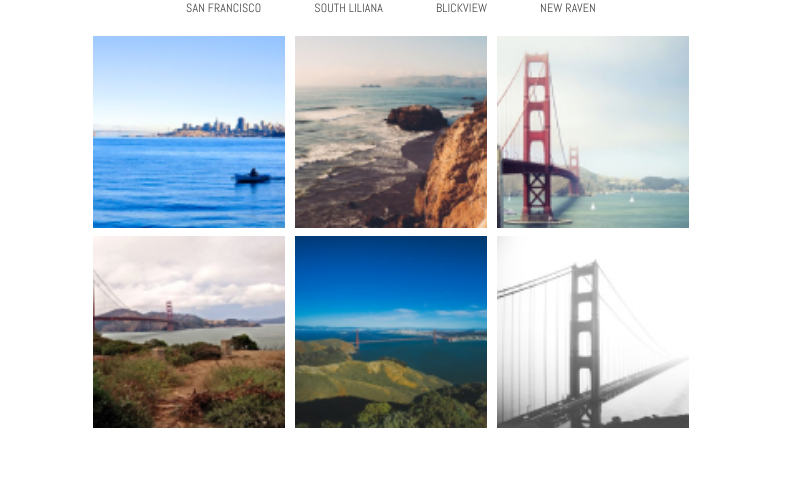
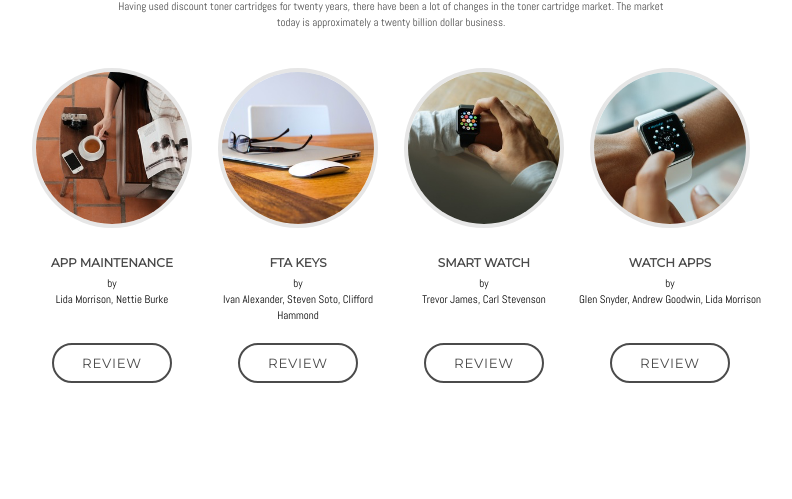
Before and after one commit to HoangLiarPhuongLe/html_css_training, a website built with Parcel: page practice-two/src/index.html in a window 1280 px wide. Shown: the part 93-592 px from the top of the page, without its empty margins (249-1041 px from the left). Built offline with nearby package versions, Linux system fonts and the light colour scheme.

Commit message:
fix(products section): add padding for products section

```diff
--- a/practice-two/src/index.html
+++ b/practice-two/src/index.html
@@ -8,54 +8,6 @@
 </head>
 <body>
     <main>
-      <!-- Start Places Section -->
-      <section class="places" >
-        <div class="container">
-          <h2 class="section-title">Places</h2>
-          <select class="dropdown">
-            <option> san francisco</option>
-            <option> south liliana</option>
-            <option> blickview </option>
-            <option> new raven </option>
-          </select>
-          <ul class="tab">
-            <li>
-              <a class="tab__item" href="javascript:void(0)">san francisco</a>
-            </li>
-            <li>
-              <a class="tab__item" href="javascript:void(0)">south liliana</a>
-            </li>
-            <li>
-              <a class="tab__item" href="javascript:void(0)">blickview</a>
-            </li>
-            <li>
-              <a class="tab__item" href="javascript:void(0)">new raven</a>
-            </li>
-          </ul>
-          <div class="card">
-            <div class="card__item">
-              <img src="assets/images/sea.jpg" alt="sea picture" />
-            </div>
-            <div class="card__item">
-              <img src="assets/images/coast.jpg" alt="coast picture" />
-            </div>
-            <div class="card__item">
-              <img src="assets/images/bridge.jpg" alt="bridge picture" />
-            </div>
-            <div class="card__item">
-              <img src="assets/images/coastline.jpg" alt="coastline picture" />
-            </div>
-            <div class="card__item">
-              <img src="assets/images/sky.jpg" alt="sky picture" />
-            </div>
-            <div class="card__item">
-              <img src="assets/images/fog.jpg" alt="fog picture" />
-            </div>
-          </div>
-        </div>
-      </section>
-      <!-- End Places Section -->
-
       <!-- Start Recent Products Section -->
       <section class="products">
         <div class="container">
--- a/practice-two/src/styles/components/button.css
+++ b/practice-two/src/styles/components/button.css
@@ -16,3 +16,10 @@
   text-transform: uppercase;
   cursor: pointer;
 }
+
+@media (min-width: 1440px) {
+  .btn {
+    font-size: var(--font-size-base);
+    letter-spacing: calc(1 / 16 * 1rem);
+  }
+}
--- a/practice-two/src/styles/pages/home/products.css
+++ b/practice-two/src/styles/pages/home/products.css
@@ -15,9 +15,9 @@
 .products-subtitle {
   text-align: center;
   color: var(--gray-bold-color);
-  width: 15.375rem;
-  margin-top: 7px;
-  margin-bottom: 20px;
+  width: 15.25rem;
+  margin-top: calc(7 / 16 * 1rem);
+  margin-bottom: 1.25rem;
 }
 
 .products-list {
@@ -134,13 +134,17 @@
 }
 
 @media (min-width: 768px) {
+  .products {
+    padding-top: calc(40 / 16 * 1rem);
+    padding-bottom: 3rem;
+  }
   .products .section-title {
     font-size: var(--font-size-3xl);
     letter-spacing: calc(-0.8 / 16 * 1rem);
   }
 
   .products-subtitle {
-    width: calc(590 / 16 * 1rem);
+    width: calc(570 / 16 * 1rem);
     margin-top: calc(11 / 16 * 1rem);
     margin-bottom: 2.375rem;
   }
@@ -188,6 +192,10 @@
 }
 
 @media (min-width: 1440px) {
+  .products {
+    padding-top: calc(70 / 16 * 1rem);
+    padding-bottom: calc(75 / 16 * 1rem);
+  }
   .products .section-title {
     font-size: 2.75rem;
     line-height: 3rem;
```
